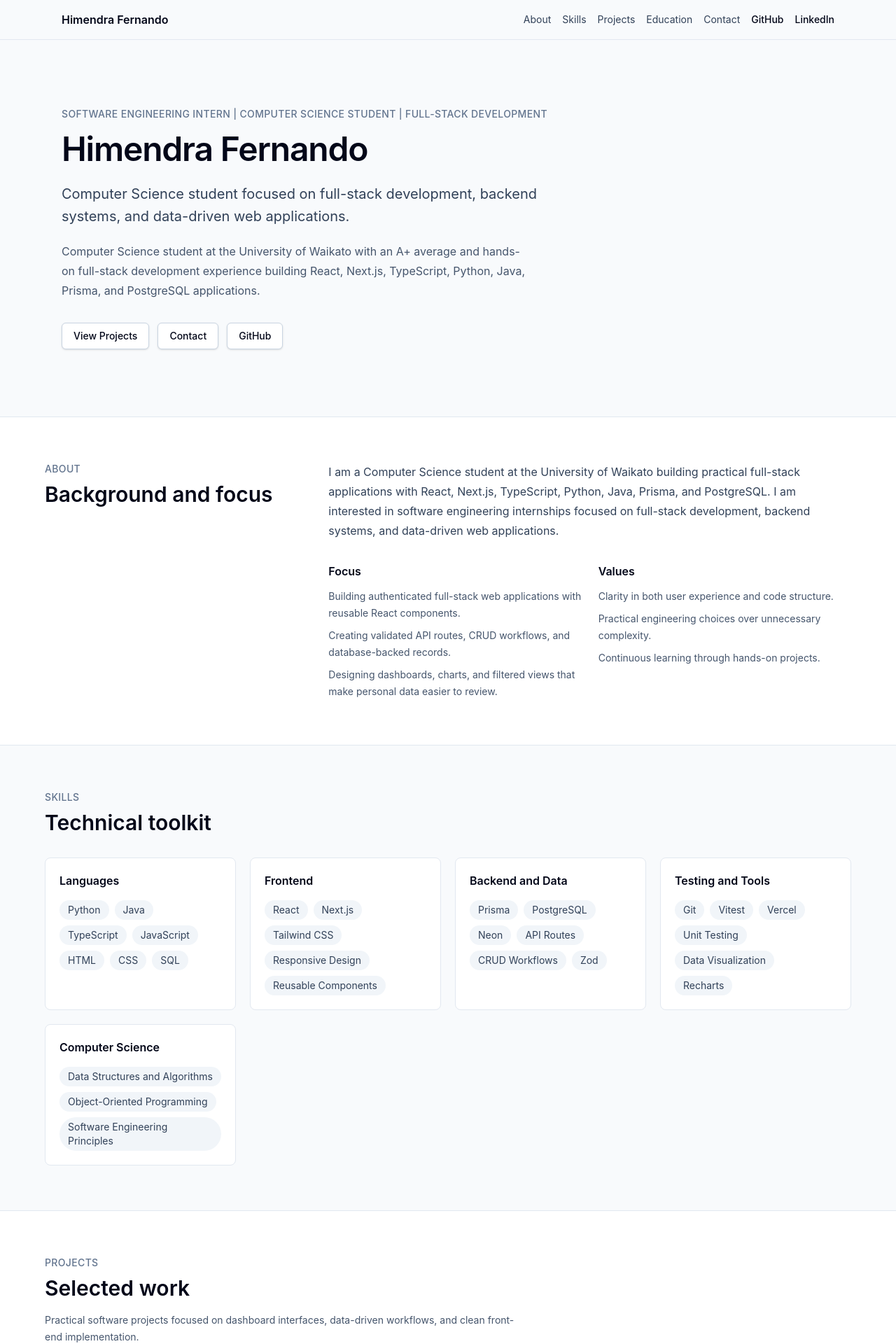
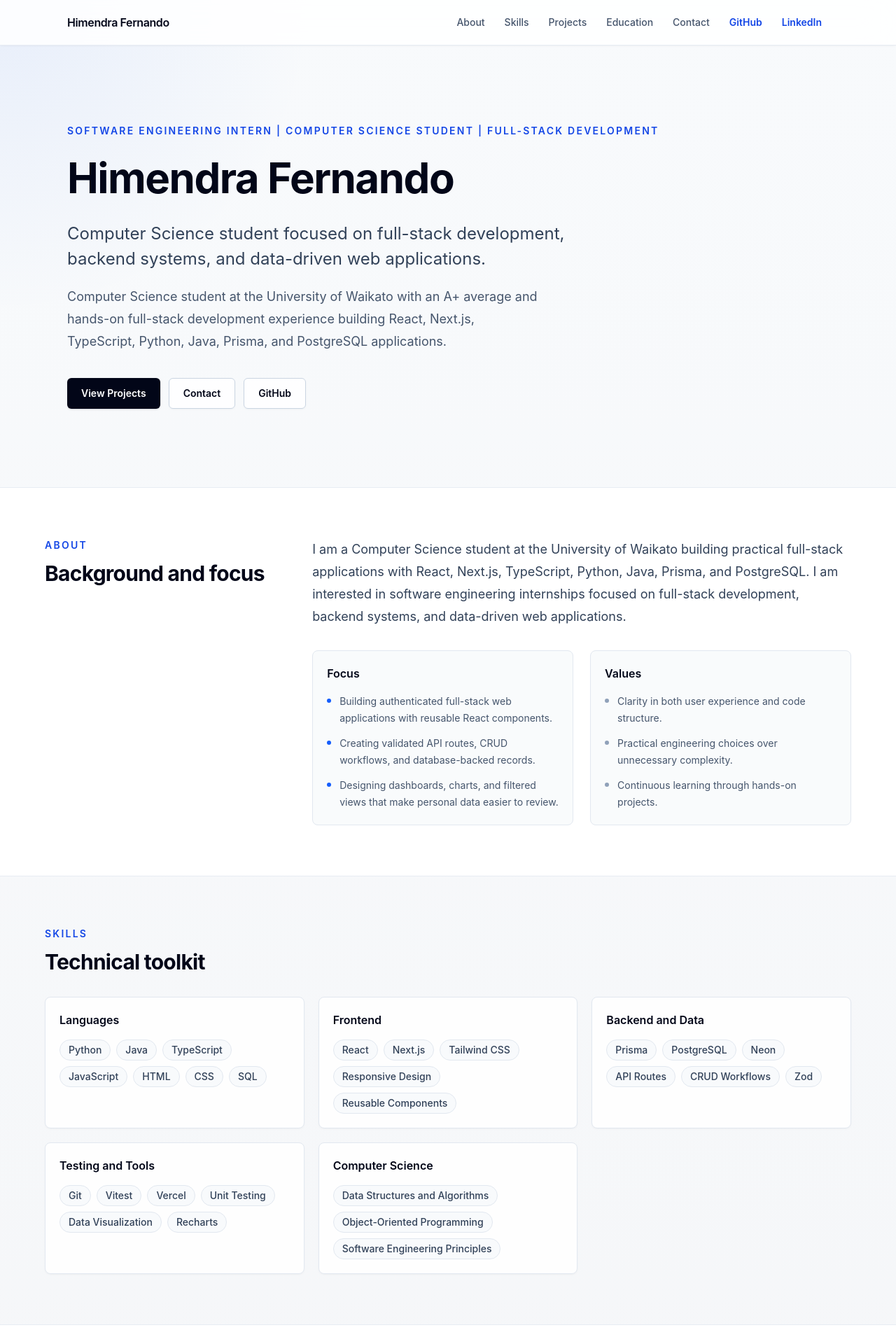
Before and after one commit to HimendraFdo/himendrafernando, a React (Vite) app: page / in a window 1280 px wide. Shown: the top 1920 px of the page at 70% size. Built offline with nearby package versions, Linux system fonts and the light colour scheme.

Commit message:
style: polish portfolio visual design

```diff
--- a/src/App.tsx
+++ b/src/App.tsx
@@ -10,7 +10,7 @@ import { about, contact, education, profile, projects, skills } from "./data/por
 
 function App() {
   return (
-    <div className="min-h-screen bg-slate-50 text-slate-950">
+    <div className="min-h-screen overflow-x-hidden bg-transparent text-slate-950 antialiased">
       <Navbar profile={profile} contact={contact} />
       <main>
         <Hero profile={profile} contact={contact} />
--- a/src/components/About.tsx
+++ b/src/components/About.tsx
@@ -8,34 +8,40 @@ function About({ about }: AboutProps) {
   return (
     <section
       aria-labelledby="about-title"
-      className="border-t border-slate-200 bg-white px-6 py-16"
+      className="border-y border-slate-200/80 bg-white px-5 py-18 sm:px-6 lg:px-8"
       id="about"
     >
-      <div className="mx-auto grid max-w-6xl gap-8 md:grid-cols-[minmax(0,1fr)_minmax(0,2fr)]">
+      <div className="mx-auto grid max-w-6xl gap-10 md:grid-cols-[minmax(0,0.8fr)_minmax(0,1.8fr)]">
         <div>
-          <p className="text-sm font-medium uppercase tracking-wide text-slate-500">
+          <p className="text-sm font-semibold uppercase tracking-[0.16em] text-blue-700">
             About
           </p>
-          <h2 className="mt-2 text-3xl font-semibold text-slate-950" id="about-title">
+          <h2 className="mt-3 text-3xl font-bold tracking-tight text-slate-950" id="about-title">
             Background and focus
           </h2>
         </div>
         <div className="space-y-8">
-          <p className="text-base leading-7 text-slate-700">{about.intro}</p>
+          <p className="max-w-3xl text-lg leading-8 text-slate-700">{about.intro}</p>
           <div className="grid gap-6 sm:grid-cols-2">
-            <div>
+            <div className="rounded-lg border border-slate-200 bg-slate-50/80 p-5">
               <h3 className="text-base font-semibold text-slate-950">Focus</h3>
-              <ul className="mt-3 space-y-2 text-sm leading-6 text-slate-600">
+              <ul className="mt-4 space-y-3 text-sm leading-6 text-slate-600">
                 {about.focus.map((item) => (
-                  <li key={item}>{item}</li>
+                  <li className="flex gap-3" key={item}>
+                    <span className="mt-2 size-1.5 shrink-0 rounded-full bg-blue-600" aria-hidden="true" />
+                    <span>{item}</span>
+                  </li>
                 ))}
               </ul>
             </div>
-            <div>
+            <div className="rounded-lg border border-slate-200 bg-slate-50/80 p-5">
               <h3 className="text-base font-semibold text-slate-950">Values</h3>
-              <ul className="mt-3 space-y-2 text-sm leading-6 text-slate-600">
+              <ul className="mt-4 space-y-3 text-sm leading-6 text-slate-600">
                 {about.values.map((item) => (
-                  <li key={item}>{item}</li>
+                  <li className="flex gap-3" key={item}>
+                    <span className="mt-2 size-1.5 shrink-0 rounded-full bg-slate-400" aria-hidden="true" />
+                    <span>{item}</span>
+                  </li>
                 ))}
               </ul>
             </div>
--- a/src/components/Hero.tsx
+++ b/src/components/Hero.tsx
@@ -29,32 +29,36 @@ function Hero({ profile, contact }: HeroProps) {
 
   return (
     <section
-      className="mx-auto max-w-6xl px-6 py-20 sm:py-24"
+      className="mx-auto max-w-6xl px-5 py-20 sm:px-6 sm:py-24 lg:px-8 lg:py-28"
       id="top"
       aria-labelledby="hero-title"
     >
-      <div className="max-w-3xl">
-        <p className="text-sm font-medium uppercase tracking-wide text-slate-500">
+      <div className="max-w-4xl">
+        <p className="text-sm font-semibold uppercase tracking-[0.16em] text-blue-700">
           {profile.role}
         </p>
         <h1
-          className="mt-4 text-4xl font-semibold tracking-tight text-slate-950 sm:text-5xl"
+          className="mt-5 max-w-3xl text-4xl font-bold leading-tight tracking-tight text-slate-950 sm:text-5xl lg:text-6xl"
           id="hero-title"
         >
           {profile.name}
         </h1>
-        <p className="mt-6 text-xl leading-8 text-slate-700">
+        <p className="mt-6 max-w-3xl text-xl leading-8 text-slate-700 sm:text-2xl sm:leading-9">
           {profile.headline}
         </p>
-        <p className="mt-5 max-w-2xl text-base leading-7 text-slate-600">
+        <p className="mt-5 max-w-2xl text-base leading-7 text-slate-600 sm:text-lg sm:leading-8">
           {profile.summary}
         </p>
-        <div className="mt-8 flex flex-wrap gap-3">
+        <div className="mt-9 flex flex-wrap gap-3">
           {links
             .filter((link) => !link.hidden)
-            .map((link) => (
+            .map((link, index) => (
               <a
-                className="rounded-md border border-slate-300 bg-white px-4 py-2 text-sm font-medium text-slate-950 shadow-sm hover:border-slate-400"
+                className={
+                  index === 0
+                    ? "inline-flex min-h-11 items-center justify-center rounded-md bg-slate-950 px-5 py-2.5 text-sm font-semibold text-white shadow-sm shadow-slate-950/10 transition hover:-translate-y-0.5 hover:bg-slate-800 focus:outline-none focus:ring-2 focus:ring-blue-600 focus:ring-offset-2 focus:ring-offset-slate-50"
+                    : "inline-flex min-h-11 items-center justify-center rounded-md border border-slate-300 bg-white/90 px-5 py-2.5 text-sm font-semibold text-slate-950 shadow-sm shadow-slate-950/[0.03] transition hover:-translate-y-0.5 hover:border-blue-300 hover:bg-blue-50 hover:text-blue-800 focus:outline-none focus:ring-2 focus:ring-blue-600 focus:ring-offset-2 focus:ring-offset-slate-50"
+                }
                 href={link.href}
                 key={link.label}
                 rel={link.external ? "noreferrer" : undefined}
--- a/src/components/Navbar.tsx
+++ b/src/components/Navbar.tsx
@@ -22,24 +22,31 @@ function Navbar({ profile, contact }: NavbarProps) {
   )
 
   return (
-    <header className="sticky top-0 z-10 border-b border-slate-200 bg-slate-50/95 backdrop-blur">
+    <header className="sticky top-0 z-20 border-b border-slate-200/80 bg-white/85 shadow-sm shadow-slate-950/[0.03] backdrop-blur-xl">
       <nav
         aria-label="Main navigation"
-        className="mx-auto flex max-w-6xl flex-col gap-4 px-6 py-4 sm:flex-row sm:items-center sm:justify-between"
+        className="mx-auto flex max-w-6xl flex-col gap-4 px-5 py-4 sm:flex-row sm:items-center sm:justify-between sm:px-6 lg:px-8"
       >
-        <a className="text-base font-semibold text-slate-950" href="#top">
+        <a
+          className="w-fit rounded-md text-base font-semibold tracking-tight text-slate-950 transition hover:text-blue-700 focus:outline-none focus:ring-2 focus:ring-blue-600 focus:ring-offset-4 focus:ring-offset-white"
+          href="#top"
+        >
           {profile.name}
         </a>
-        <div className="flex flex-wrap items-center gap-x-4 gap-y-2 text-sm text-slate-700">
+        <div className="flex flex-wrap items-center gap-x-2 gap-y-2 text-sm font-medium text-slate-600 sm:justify-end">
           {navItems.map((item) => (
-            <a className="hover:text-slate-950" href={item.href} key={item.href}>
+            <a
+              className="rounded-md px-2.5 py-1.5 transition hover:bg-slate-100 hover:text-slate-950 focus:outline-none focus:ring-2 focus:ring-blue-600 focus:ring-offset-2 focus:ring-offset-white"
+              href={item.href}
+              key={item.href}
+            >
               {item.label}
             </a>
           ))}
           {socialLinks.map((link) => (
             <a
               aria-label={`${link.label} profile`}
-              className="font-medium text-slate-950 hover:text-slate-700"
+              className="rounded-md px-2.5 py-1.5 font-semibold text-blue-700 transition hover:bg-blue-50 hover:text-blue-800 focus:outline-none focus:ring-2 focus:ring-blue-600 focus:ring-offset-2 focus:ring-offset-white"
               href={link.href}
               key={link.label}
               rel="noreferrer"
--- a/src/components/Projects.tsx
+++ b/src/components/Projects.tsx
@@ -13,20 +13,20 @@ function Projects({ projects }: ProjectsProps) {
   return (
     <section
       aria-labelledby="projects-title"
-      className="border-t border-slate-200 bg-white px-6 py-16"
+      className="border-y border-slate-200/80 bg-white px-5 py-18 sm:px-6 lg:px-8"
       id="projects"
     >
       <div className="mx-auto max-w-6xl">
-        <p className="text-sm font-medium uppercase tracking-wide text-slate-500">
+        <p className="text-sm font-semibold uppercase tracking-[0.16em] text-blue-700">
           Projects
         </p>
         <h2
-          className="mt-2 text-3xl font-semibold text-slate-950"
+          className="mt-3 text-3xl font-bold tracking-tight text-slate-950"
           id="projects-title"
         >
           Selected work
         </h2>
-        <p className="mt-4 max-w-2xl text-sm leading-6 text-slate-600">
+        <p className="mt-4 max-w-2xl text-base leading-7 text-slate-600">
           Practical software projects focused on dashboard interfaces, data-driven
           workflows, and clean front-end implementation.
         </p>
--- a/src/components/Skills.tsx
+++ b/src/components/Skills.tsx
@@ -8,21 +8,21 @@ function Skills({ skills }: SkillsProps) {
   return (
     <section
       aria-labelledby="skills-title"
-      className="border-t border-slate-200 px-6 py-16"
+      className="px-5 py-18 sm:px-6 lg:px-8"
       id="skills"
     >
       <div className="mx-auto max-w-6xl">
-        <p className="text-sm font-medium uppercase tracking-wide text-slate-500">
+        <p className="text-sm font-semibold uppercase tracking-[0.16em] text-blue-700">
           Skills
         </p>
-        <h2 className="mt-2 text-3xl font-semibold text-slate-950" id="skills-title">
+        <h2 className="mt-3 text-3xl font-bold tracking-tight text-slate-950" id="skills-title">
           Technical toolkit
         </h2>
-        <div className="mt-8 grid gap-5 sm:grid-cols-2 lg:grid-cols-4">
+        <div className="mt-8 grid gap-5 sm:grid-cols-2 lg:grid-cols-3">
           {skills.map((group) => (
             <section
               aria-labelledby={`skill-${group.category}`}
-              className="rounded-lg border border-slate-200 bg-white p-5"
+              className="rounded-lg border border-slate-200 bg-white/90 p-5 shadow-sm shadow-slate-950/[0.03] transition hover:-translate-y-1 hover:border-blue-200 hover:shadow-md hover:shadow-slate-950/[0.06]"
               key={group.category}
             >
               <h3
@@ -34,7 +34,7 @@ function Skills({ skills }: SkillsProps) {
               <ul className="mt-4 flex flex-wrap gap-2">
                 {group.skills.map((skill) => (
                   <li
-                    className="rounded-full bg-slate-100 px-3 py-1 text-sm text-slate-700"
+                    className="rounded-full border border-slate-200 bg-slate-50 px-3 py-1 text-sm font-medium text-slate-700"
                     key={skill}
                   >
                     {skill}
--- a/src/styles/index.css
+++ b/src/styles/index.css
@@ -1,17 +1,34 @@
-@import "tailwindcss";
+@layer theme, base, components, utilities;
+@import "tailwindcss/theme.css" layer(theme);
+@import "tailwindcss/preflight.css" layer(base);
+@import "tailwindcss/utilities.css" layer(utilities);
+@source "../**/*.{ts,tsx}";
 
 :root {
   font-family:
     Inter, ui-sans-serif, system-ui, -apple-system, BlinkMacSystemFont, "Segoe UI",
     sans-serif;
-  color: #0f172a;
-  background: #f8fafc;
+  color: #111827;
+  background: #f6f7f9;
   font-synthesis: none;
   text-rendering: optimizeLegibility;
   -webkit-font-smoothing: antialiased;
   -moz-osx-font-smoothing: grayscale;
 }
 
+html {
+  scroll-behavior: smooth;
+}
+
 body {
   margin: 0;
+  min-width: 320px;
+  background:
+    radial-gradient(circle at top left, rgba(37, 99, 235, 0.08), transparent 28rem),
+    linear-gradient(180deg, #f8fafc 0%, #f3f4f6 100%);
 }
+
+::selection {
+  background: #bfdbfe;
+  color: #0f172a;
+}
```
Also changed, not shown: src/components/Contact.tsx (+5 -5 lines), src/components/Education.tsx (+4 -4 lines), src/components/FeaturedProject.tsx (+11 -11 lines), src/components/Footer.tsx (+4 -6 lines), src/components/ProjectCard.tsx (+5 -5 lines).
